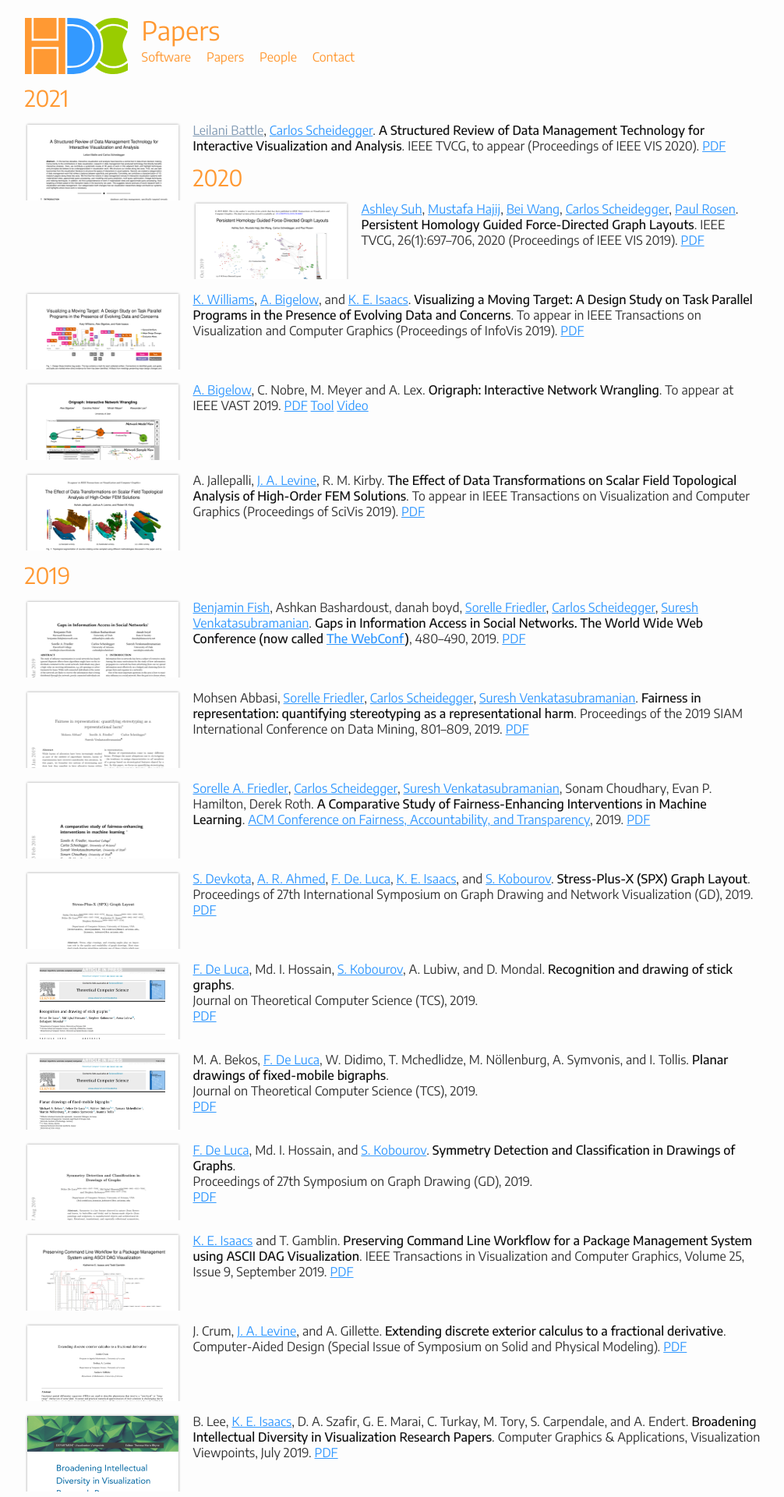
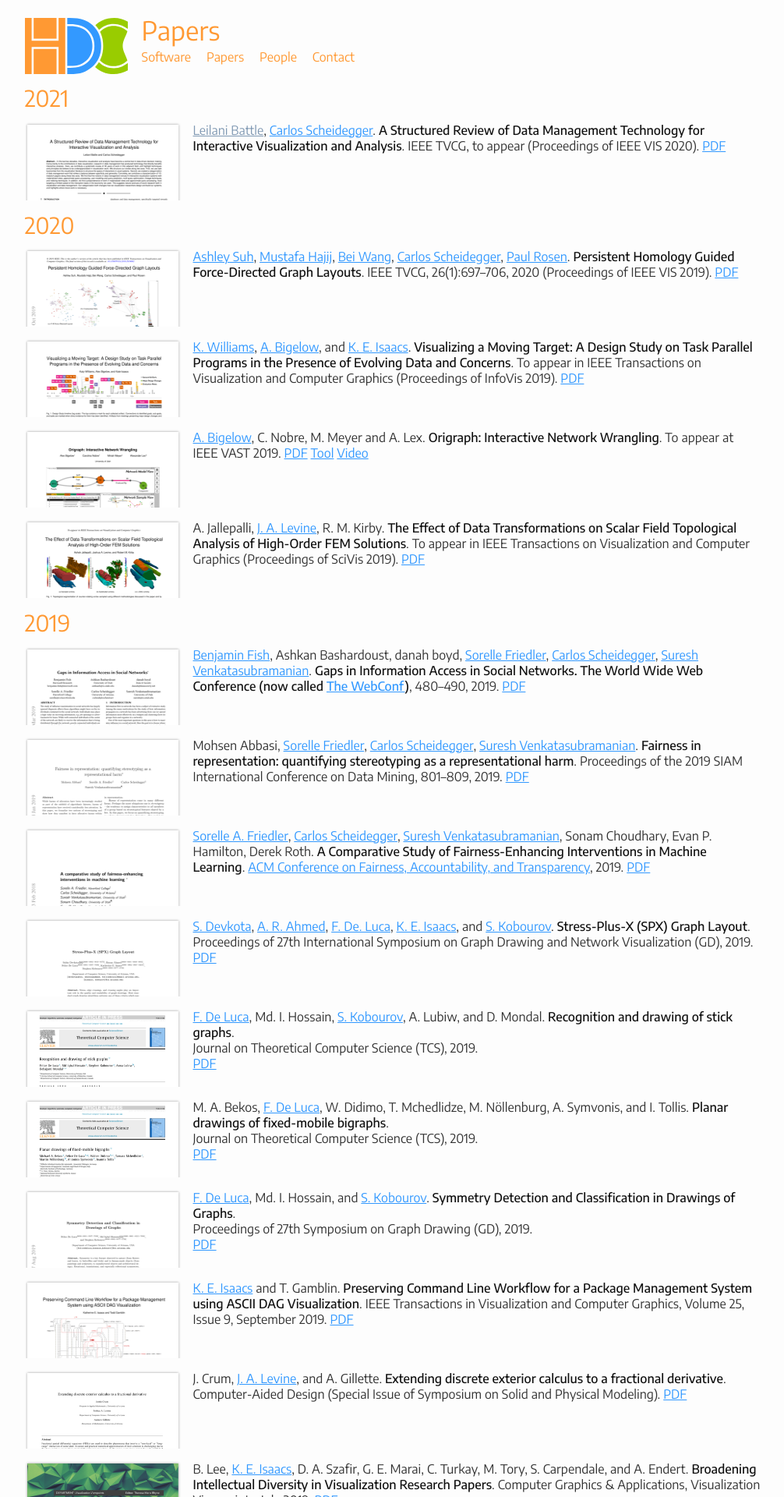
Before and after one commit to hdc-arizona/hdc-arizona.github.io, a Jekyll site: the page built from publications.md, in a window 1280 px wide. Shown: the top 1920 px of the page at 78% size, without its empty margins (136-1142 px from the left). Built offline with Jekyll 4.4.1, drawn with Linux system fonts in a browser that asks for light colours.

Commit message:
bugfix: add missing pubdiv

```diff
--- a/publications.md
+++ b/publications.md
@@ -8,6 +8,8 @@ title: Papers
 [<img class="pubthumb" src="papers/thumbs/infovis_2020_dbsurvey.png">](papers/infovis_2020_dbsurvey.pdf)
 [Leilani Battle](), [Carlos Scheidegger](https://cscheid.net). **A Structured Review of Data Management Technology for Interactive Visualization and Analysis**. IEEE TVCG, to appear (Proceedings of IEEE VIS 2020).
 [PDF](papers/infovis_2020_dbsurvey.pdf)
+
+<div class="pubdiv"></div>
 
 ## 2020
 
```
